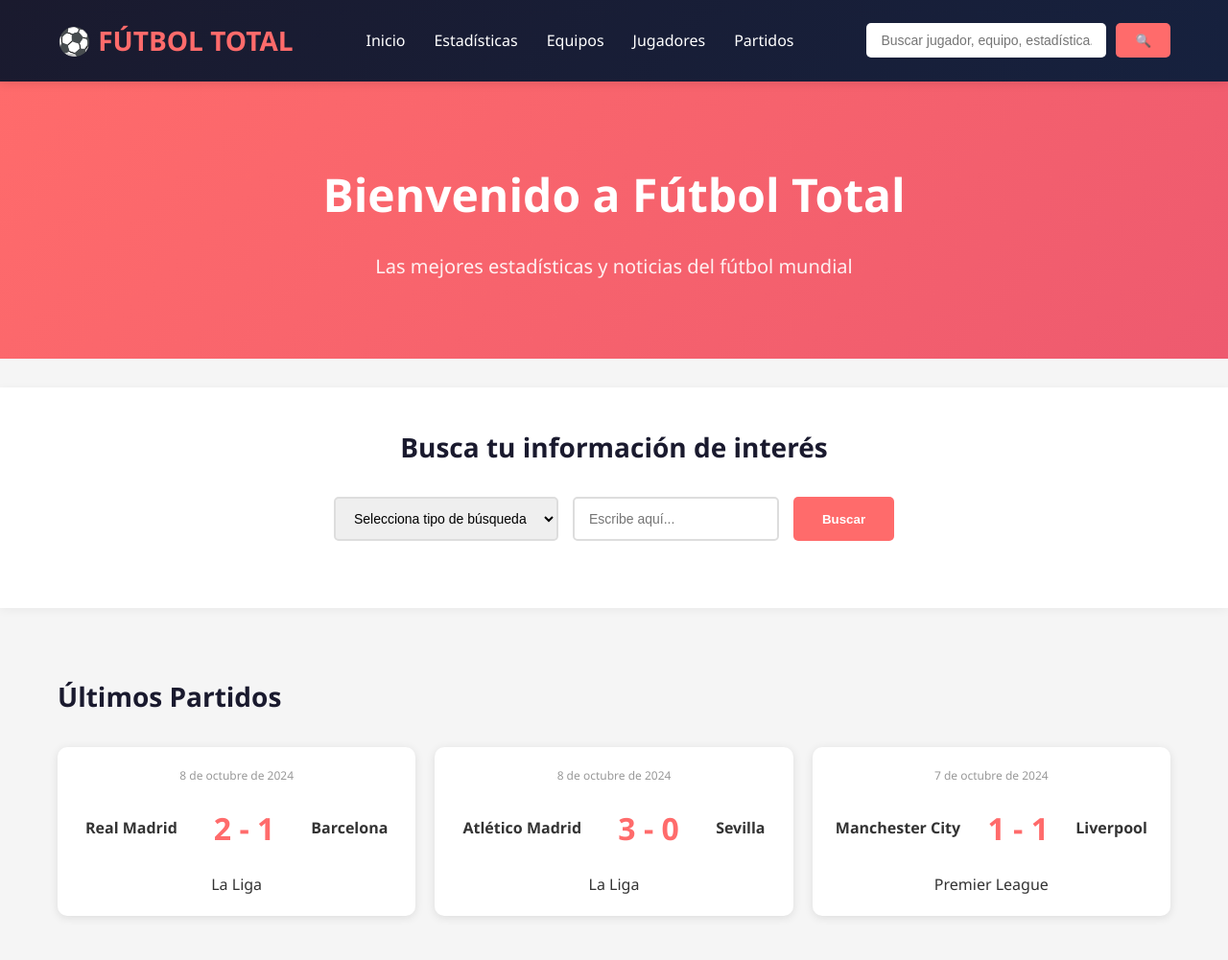
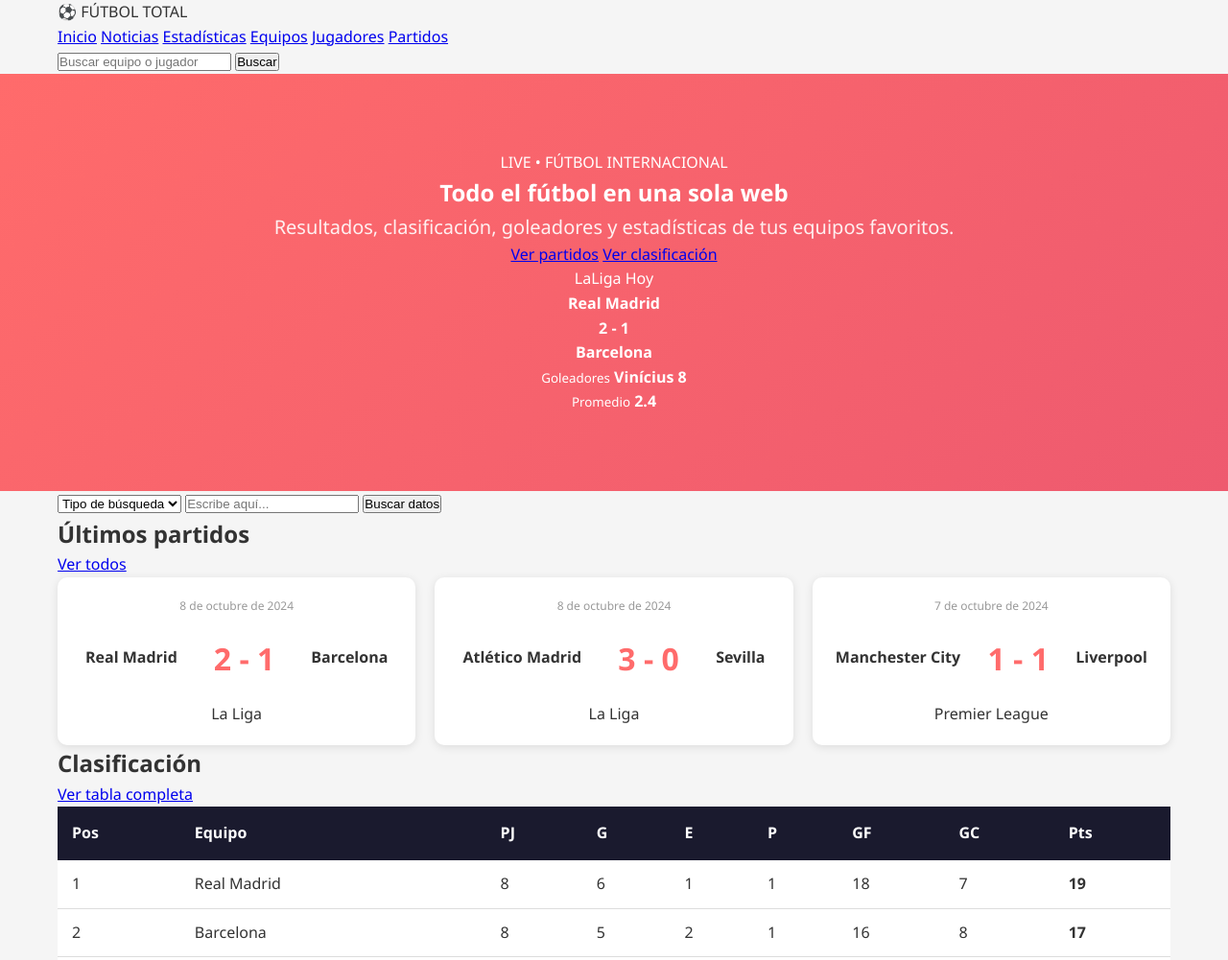
Before and after one commit to area960719/Futbol-Total, a plain HTML site: page index.html in a window 1280 px wide. Shown: the top 1001 px of the page at 96% size. Drawn offline with Linux system fonts and the light colour scheme.

Commit message:
Actualizar index.html

```diff
--- a/index.html
+++ b/index.html
@@ -3,97 +3,139 @@
 <head>
     <meta charset="UTF-8">
     <meta name="viewport" content="width=device-width, initial-scale=1.0">
-    <title>Fútbol Total - Noticias y Estadísticas</title>
+    <title>Fútbol Total</title>
     <link rel="stylesheet" href="css/style.css">
 </head>
 <body>
-    <!-- HEADER -->
-    <header class="header">
-        <div class="container">
+
+    <header class="topbar">
+        <div class="container nav-wrap">
             <div class="logo">
-                <h1>⚽ FÚTBOL TOTAL</h1>
+                <span class="logo-mark">⚽</span>
+                <span>FÚTBOL TOTAL</span>
             </div>
-            <nav class="navbar">
-                <ul>
-                    <li><a href="index.html">Inicio</a></li>
-                    <li><a href="pages/estadisticas.html">Estadísticas</a></li>
-                    <li><a href="pages/equipos.html">Equipos</a></li>
-                    <li><a href="pages/jugadores.html">Jugadores</a></li>
-                    <li><a href="pages/partidos.html">Partidos</a></li>
-                </ul>
+
+            <nav class="main-nav">
+                <a href="#">Inicio</a>
+                <a href="#">Noticias</a>
+                <a href="#">Estadísticas</a>
+                <a href="#">Equipos</a>
+                <a href="#">Jugadores</a>
+                <a href="#">Partidos</a>
             </nav>
-            <div class="search-bar">
-                <input type="text" id="searchInput" placeholder="Buscar jugador, equipo, estadística...">
-                <button id="searchBtn">🔍</button>
+
+            <div class="search-box">
+                <input type="text" id="searchInput" placeholder="Buscar equipo o jugador">
+                <button id="searchBtn">Buscar</button>
             </div>
         </div>
     </header>
 
-    <!-- BANNER PRINCIPAL -->
+    <main>
         <section class="hero">
-        <div class="hero-content">
-            <h2>Bienvenido a Fútbol Total</h2>
-            <p>Las mejores estadísticas y noticias del fútbol mundial</p>
+            <div class="container hero-content">
+                <div class="hero-text">
+                    <span class="tag">LIVE • FÚTBOL INTERNACIONAL</span>
+                    <h1>Todo el fútbol en una sola web</h1>
+                    <p>Resultados, clasificación, goleadores y estadísticas de tus equipos favoritos.</p>
+                    <div class="hero-actions">
+                        <a href="#partidos" class="btn btn-primary">Ver partidos</a>
+                        <a href="#tabla" class="btn btn-secondary">Ver clasificación</a>
                     </div>
-    </section>
+                </div>
 
-    <!-- SECCIÓN DE BÚSQUEDA DESTACADA -->
-    <section class="search-section">
-        <div class="container">
-            <h2>Busca tu información de interés</h2>
-            <div class="filter-options">
-                <select id="typeFilter">
-                    <option value="">Selecciona tipo de búsqueda</option>
-                    <option value="jugador">Jugador</option>
-                    <option value="equipo">Equipo</option>
-                    <option value="liga">Liga</option>
-                    <option value="goleador">Máximo Goleador</option>
-                </select>
-                <input type="text" id="filterInput" placeholder="Escribe aquí...">
-                <button id="filterBtn">Buscar</button>
+                <div class="hero-panel">
+                    <div class="mini-match">
+                        <div class="mini-head">
+                            <span>LaLiga</span>
+                            <span>Hoy</span>
                         </div>
-            <div id="searchResults" class="results"></div>
+                        <div class="mini-score">
+                            <div class="team">
+                                <span class="team-name">Real Madrid</span>
                             </div>
-    </section>
+                            <strong>2 - 1</strong>
+                            <div class="team">
+                                <span class="team-name">Barcelona</span>
+                            </div>
+                        </div>
+                    </div>
 
-    <!-- ÚLTIMOS PARTIDOS -->
-    <section class="latest-matches">
-        <div class="container">
-            <h2>Últimos Partidos</h2>
-            <div id="matchesList" class="matches-grid">
-                <!-- Se cargará dinámicamente -->
+                    <div class="mini-stats">
+                        <div>
+                            <small>Goleadores</small>
+                            <strong>Vinícius 8</strong>
+                        </div>
+                        <div>
+                            <small>Promedio</small>
+                            <strong>2.4</strong>
+                        </div>
+                    </div>
                 </div>
             </div>
         </section>
 
-    <!-- TABLA DE POSICIONES -->
-    <section class="standings">
+        <section class="search-box-section">
             <div class="container">
-            <h2>Clasificación La Liga</h2>
-            <div id="standingsTable" class="table-responsive">
-                <!-- Se cargará dinámicamente -->
+                <div class="filter-box">
+                    <select id="typeFilter">
+                        <option value="">Tipo de búsqueda</option>
+                        <option value="jugador">Jugador</option>
+                        <option value="equipo">Equipo</option>
+                        <option value="goleador">Goleador</option>
+                    </select>
+                    <input type="text" id="filterInput" placeholder="Escribe aquí..." />
+                    <button id="filterBtn">Buscar datos</button>
                 </div>
+                <div id="searchResults" class="results-grid"></div>
             </div>
         </section>
 
-    <!-- TOP GOLEADORES -->
-    <section class="top-scorers">
+        <section id="partidos" class="section">
             <div class="container">
-            <h2>Top 10 Goleadores 2024</h2>
-            <div id="scorersList" class="scorers-grid">
-                <!-- Se cargará dinámicamente -->
+                <div class="section-header">
+                    <h2>Últimos partidos</h2>
+                    <a href="#">Ver todos</a>
                 </div>
+
+                <div id="matchesList" class="matches-grid"></div>
             </div>
         </section>
 
-    <!-- FOOTER -->
+        <section id="tabla" class="section dark-section">
+            <div class="container">
+                <div class="section-header">
+                    <h2>Clasificación</h2>
+                    <a href="#">Ver tabla completa</a>
+                </div>
+
+                <div id="standingsTable" class="table-wrap"></div>
+            </div>
+        </section>
+
+        <section class="section">
+            <div class="container">
+                <div class="section-header">
+                    <h2>Top goleadores</h2>
+                    <a href="#">Ver más</a>
+                </div>
+
+                <div id="scorersList" class="scorers-grid"></div>
+            </div>
+        </section>
+    </main>
+
     <footer class="footer">
-        <div class="container">
-            <p>&copy; 2024 Fútbol Total. Todos los derechos reservados.</p>
-            <div class="social-links">
-                <a href="#">Twitter</a>
-                <a href="#">Facebook</a>
-                <a href="#">Instagram</a>
+        <div class="container footer-wrap">
+            <div>
+                <h3>Fútbol Total</h3>
+                <p>Tu portal deportivo favorito.</p>
+            </div>
+
+            <div class="footer-links">
+                <a href="#">Noticias</a>
+                <a href="#">Estadísticas</a>
+                <a href="#">Contactos</a>
             </div>
         </div>
     </footer>
```
Lines whose indentation alone changed are shown as unchanged.
